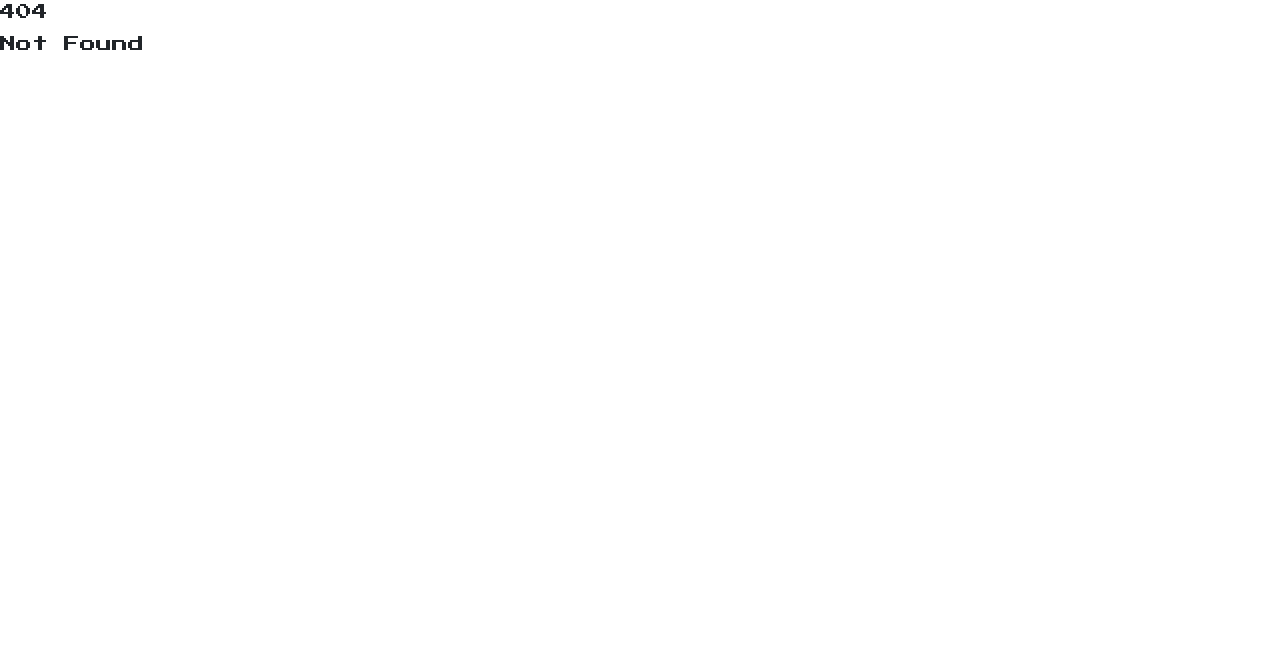
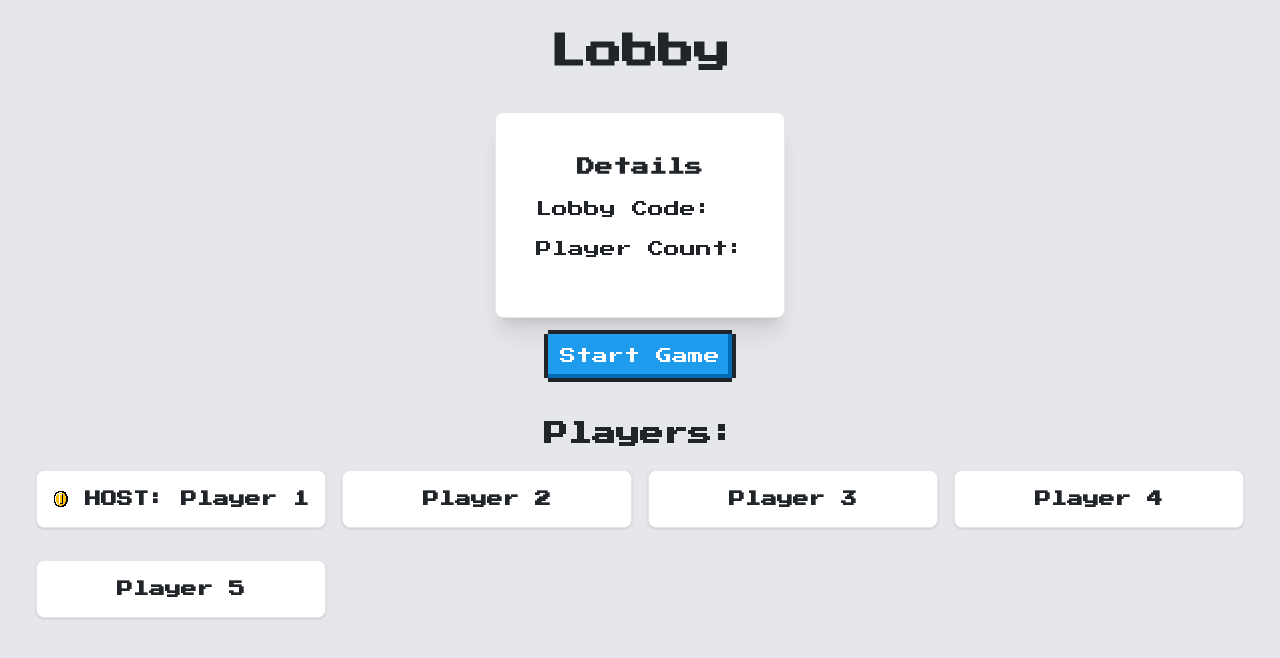
Before and after one commit to Sebastian-Heffernan/HackathonCards, a SvelteKit app in the folder frontend/: page /lobby in a window 1280 px wide. Before the commit this address had no page. Shown: the top 658 px of the page. Built offline with nearby package versions, Linux system fonts and the light colour scheme.

Commit message:
Began Implementation of Lobby Page. Currently has static players.

```diff
--- /dev/null
+++ b/frontend/src/routes/lobby/+page.svelte
@@ -0,0 +1,84 @@
+<script lang="ts">
+    type Player = {
+        id: string;
+        name: string;
+        connected?: boolean;
+    };
+
+    let rulesText = $state(`ACTION START BUTTON "Start Game":
+    EXIT`);
+
+    let userName = $state("username");
+
+    let ruleId = $state("");
+    let gameId = $state("");
+    let playerId = $state("");
+    let lobbyCode = $state("");
+
+    let players = $state<Player[]>([]);
+
+    let output = $state("");
+
+    let socket = $state<WebSocket | null>(null);
+</script>
+
+<main
+    class="flex items-center justify-center min-h-screen w-screen bg-gray-200"
+>
+    <!-- Change 'flex' to 'flex-col' to stack vertically -->
+    <div class="flex flex-col items-center">
+        <!-- Header at the top -->
+        <h1 class="text-4xl font-extrabold mb-6 py-8">Lobby</h1>
+
+        <!-- Main Content Area below -->
+        <div class="p-10 bg-white shadow-xl rounded-lg border border-gray-200">
+            <p class="font-extrabold text-lg mb-2 text-center">Details</p>
+            <p>Lobby Code:</p>
+            <p>Player Count:</p>
+        </div>
+
+        <div class="py-3">
+        <button type="button" class="nes-btn is-primary">Start Game</button>
+
+
+        <!-- TODO: LOOP THROUGH-->
+</div>
+        <div class="py-3">
+            <h1 class="text-2xl font-extrabold py-3 text-center">Players:</h1>
+            <div class="grid grid-cols-2 md:grid-cols-3 lg:grid-cols-4 gap-4">
+
+
+                <p
+                    class="bg-white border border-gray-200 rounded-lg p-4 shadow-sm text-center font-semibold hover:border-blue-500 transition-colors"
+                >
+                <i class="nes-icon coin is-small"></i>
+                    HOST: Player 1
+                </p>
+
+                <p
+                    class="bg-white border border-gray-200 rounded-lg p-4 shadow-sm text-center font-semibold hover:border-blue-500 transition-colors"
+                >
+                    Player 2
+                </p>
+
+                <p
+                    class="bg-white border border-gray-200 rounded-lg p-4 shadow-sm text-center font-semibold hover:border-blue-500 transition-colors"
+                >
+                    Player 3
+                </p>
+
+                <p
+                    class="bg-white border border-gray-200 rounded-lg p-4 shadow-sm text-center font-semibold hover:border-blue-500 transition-colors"
+                >
+                    Player 4
+                </p>
+
+                <p
+                    class="bg-white border border-gray-200 rounded-lg p-4 shadow-sm text-center font-semibold hover:border-blue-500 transition-colors"
+                >
+                    Player 5
+                </p>
+            </div>
+        </div>
+    </div>
+</main>
```
